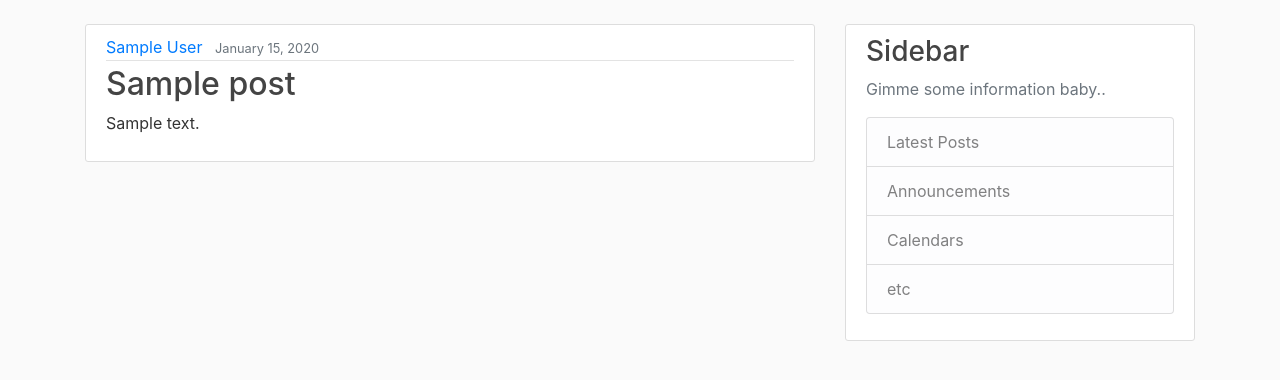
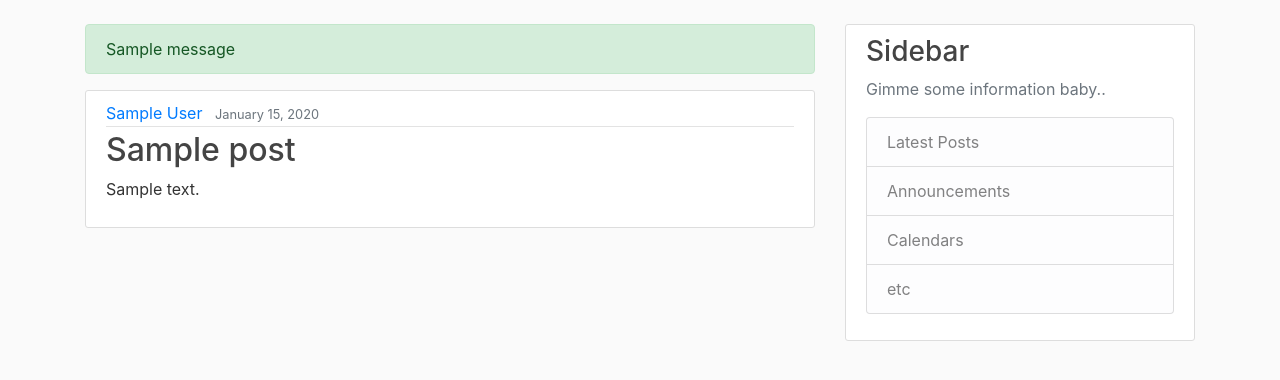
Before and after one commit to nadinedelia/Django_project, a Django app: template blog/templates/blog/home.html in a window 1280 px wide. Shown: the part 56-436 px from the top of the page. Run offline with Django 3.2, Linux system fonts and the light colour scheme; the template is opened without the code that fills it: most values are stand-ins (such as "Sample title", 1, 10 or a date in 2020); one stand-in notice (Sample message) is shown; some libraries are stand-ins or nearby versions.

Commit message:
registration working

```diff
--- a/blog/templates/blog/base.html
+++ b/blog/templates/blog/base.html
@@ -42,6 +42,13 @@
       <main role="main" class="container">
         <div class="row">
           <div class="col-md-8">
+            {% if messages %}
+            {% for message in messages %}
+            <div class="alert alert-{{ message.tags }}">
+              {{ message }}
+            </div>
+            {% endfor %}
+            {% endif %}
             {% block content %}{% endblock %}
           </div>
 
--- a/users/views.py
+++ b/users/views.py
@@ -8,7 +8,7 @@ def register(request):
          if form.is_valid():
              username = form.cleaned_data.get('username')
              messages.success(request, f'Account created for {username}!')
-            return redirect('blog-home')
+
     else:
         form = UserCreationForm()
     return render(request, 'users/register.html', {'form': form})
```
